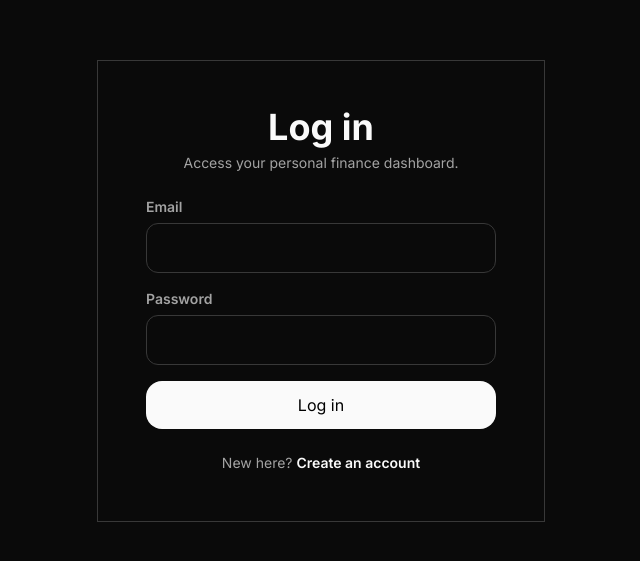
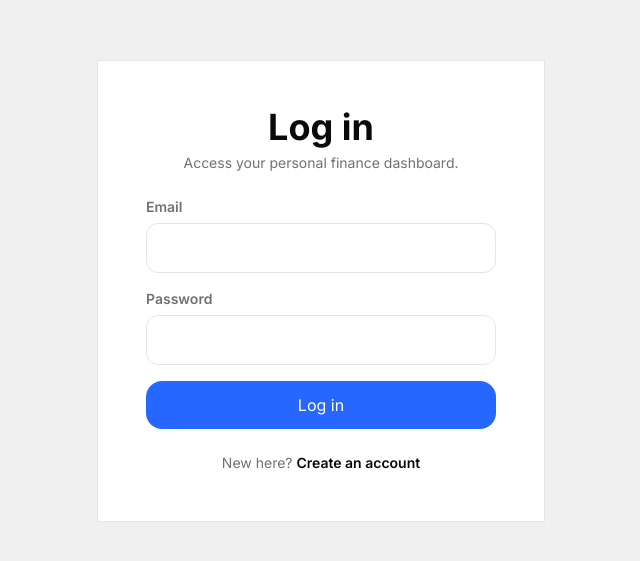
Before and after one commit to The-BlackShadoww/PF, a Next.js app in the folder frontend/: page /login in a window 1280 px wide. Shown: the part 109-670 px from the top of the page, without its empty margins (319-959 px from the left). Built offline with nearby package versions, Linux system fonts and the light colour scheme; no server answers.

Commit message:
style: enhance global styles and layout components to support dark mode; implement theme switching functionality and improve color contrast for better accessibility and readability

```diff
--- a/frontend/src/app/globals.css
+++ b/frontend/src/app/globals.css
@@ -2,58 +2,329 @@
 @import "tailwindcss";
 
 :root {
-  color-scheme: dark;
-  --color-text-primary: #fafafa;
-  --color-text-secondary: #a3a3a3;
-  --color-text-tertiary: #ffffff;
-  --color-surface-base: #000000;
-  --color-surface-muted: #272727;
-  --color-surface-raised: #0a0a0a;
-  --color-border-default: #383838;
-  --color-focus: #2667ff;
-  --radius-sm: 10px;
-  --radius-md: 12px;
-  --radius-lg: 16px;
+  color-scheme: light;
+  --brand-light: #0466c8;
+  --brand-dark: #0353a4;
+  --background: #fff;
+  --foreground: #0a0a0a;
+  --card: #fff;
+  --card-foreground: #0a0a0a;
+  --popover: #fff;
+  --popover-foreground: #0a0a0a;
+  --primary: #292929;
+  --primary-foreground: #fafafa;
+  --secondary: #fafafa;
+  --secondary-foreground: #5a5a5a;
+  --muted: #f0f0f0;
+  --muted-foreground: #717171;
+  --accent: #f5f5f5;
+  --accent-foreground: #0070f7;
+  --destructive: #e7000b;
+  --destructive-foreground: #f5f5f5;
+  --border: #e5e5e5;
+  --input: #e5e5e5;
+  --ring: #a1a1a1;
+  --chart-1: #737373;
+  --chart-2: #737373;
+  --chart-3: #737373;
+  --chart-4: #737373;
+  --chart-5: #737373;
+  --sidebar: #fafafa;
+  --sidebar-foreground: #0a0a0a;
+  --sidebar-primary: #171717;
+  --sidebar-primary-foreground: #fafafa;
+  --sidebar-accent: #f5f5f5;
+  --sidebar-accent-foreground: #171717;
+  --sidebar-border: #e5e5e5;
+  --sidebar-ring: #a1a1a1;
+  --primary-color: #2667ff;
+  --secondary-color: #3f8efc;
+  --tertiary-color: #2176ff;
+  --shadow-button:
+    0 0 0 1px #0000000f, 0 1px 2px -1px #0000000f, 0 2px 4px #0000000a;
+  --radius: 0.75rem;
+  --ease-out: cubic-bezier(0, 0, 0.2, 1);
 }
 
-* { box-sizing: border-box; }
-html, body { min-height: 100%; }
-body { margin: 0; background: var(--color-surface-base); color: var(--color-text-primary); font-family: Inter, sans-serif; font-size: 16px; font-weight: 400; line-height: 24px; -webkit-font-smoothing: antialiased; }
-a { color: inherit; text-decoration: none; }
-button, input, select, textarea { font: inherit; -webkit-tap-highlight-color: transparent; }
-::selection { color: #000; background: var(--color-text-primary); }
+.dark {
+  color-scheme: dark;
+  --background: #0a0a0a;
+  --foreground: #fafafa;
+  --card: #191919;
+  --card-foreground: #fafafa;
+  --popover: #262626;
+  --popover-foreground: #fafafa;
+  --primary: #737373;
+  --primary-foreground: #fafafa;
+  --secondary: #262626;
+  --secondary-foreground: #fafafa;
+  --muted: #262626;
+  --muted-foreground: #a1a1a1;
+  --accent: #404040;
+  --accent-foreground: #fafafa;
+  --destructive: #ff6467;
+  --destructive-foreground: #262626;
+  --border: #383838;
+  --input: #525252;
+  --ring: #737373;
+  --sidebar: #171717;
+  --sidebar-foreground: #fafafa;
+  --sidebar-primary: #fafafa;
+  --sidebar-primary-foreground: #171717;
+  --sidebar-accent: #262626;
+  --sidebar-accent-foreground: #fafafa;
+  --sidebar-border: #fff;
+  --sidebar-ring: #525252;
+}
 
-/* Focus is intentionally consistent across all interactive controls. */
-:focus-visible { outline: 2px solid var(--color-focus) !important; outline-offset: 2px; }
-button:disabled { cursor: not-allowed; }
-input, select, textarea { min-height: 42px; border: 1px solid var(--color-border-default) !important; border-radius: var(--radius-sm) !important; background: var(--color-surface-raised) !important; color: var(--color-text-primary) !important; }
-input::placeholder, textarea::placeholder { color: var(--color-text-secondary); opacity: 1; }
+* {
+  box-sizing: border-box;
+}
+html,
+body {
+  min-height: 100%;
+}
+body {
+  margin: 0;
+  background: var(--background);
+  color: var(--foreground);
+  font-family: Inter, sans-serif;
+  font-size: 16px;
+  font-weight: 400;
+  line-height: 24px;
+  -webkit-font-smoothing: antialiased;
+}
+a {
+  color: inherit;
+  text-decoration: none;
+}
+button,
+input,
+select,
+textarea {
+  font: inherit;
+  -webkit-tap-highlight-color: transparent;
+}
+button,
+a {
+  transition:
+    color 150ms var(--ease-out),
+    background-color 150ms var(--ease-out),
+    border-color 150ms var(--ease-out),
+    box-shadow 150ms var(--ease-out),
+    transform 150ms var(--ease-out);
+}
+::selection {
+  color: #fff;
+  background: var(--primary-color);
+}
+:focus-visible {
+  outline: 2px solid var(--ring) !important;
+  outline-offset: 2px;
+}
+button:disabled {
+  cursor: not-allowed;
+}
 
-/* Compatibility layer: maps the existing application utilities onto the Acebuilder semantic tokens. */
-.bg-white, .bg-\[\#f4f4f4\], .bg-\[\#e8ebe6\] { background-color: var(--color-surface-raised) !important; }
-.bg-\[\#e2f6d5\] { background-color: var(--color-surface-muted) !important; }
-.bg-\[\#0e0f0c\], .bg-\[\#161616\] { background-color: var(--color-surface-base) !important; }
-.bg-\[\#9fe870\] { background-color: var(--color-text-primary) !important; }
-.bg-\[\#cdffad\] { background-color: #d4d4d4 !important; }
-.bg-\[\#9fe870\].text-\[\#0e0f0c\], .bg-\[\#9fe870\].text-\[\#161616\], .bg-\[\#cdffad\].text-\[\#0e0f0c\] { color: #000 !important; }
-.bg-\[\#320707\] { background-color: #3b1111 !important; }
-.bg-\[\#0f62fe\] { background-color: var(--color-focus) !important; }
-.text-\[\#0e0f0c\], .text-\[\#161616\], .text-\[\#0f62fe\] { color: var(--color-text-primary) !important; }
-.text-\[\#454745\], .text-\[\#525252\], .text-\[\#868685\], .text-\[\#8c8c8c\] { color: var(--color-text-secondary) !important; }
-.text-\[\#054d28\], .text-\[\#2ead4b\] { color: #86efac !important; }
-.text-\[\#a7000d\], .text-\[\#d03238\] { color: #fca5a5 !important; }
-.border-\[\#0e0f0c\], .border-\[\#161616\], .border-\[\#393939\], .border-\[\#e0e0e0\], .border-\[\#e8ebe6\], .border-\[\#cfd4ca\], .border-\[\#868685\], .border-\[\#8c8c8c\] { border-color: var(--color-border-default) !important; }
-.divide-\[\#e8ebe6\] > :not(:last-child) { border-color: var(--color-border-default) !important; }
-.hover\:bg-\[\#e8ebe6\]:hover, .hover\:bg-\[\#e2f6d5\]:hover { background-color: var(--color-surface-muted) !important; }
-.hover\:text-\[\#0e0f0c\]:hover, .hover\:text-\[\#161616\]:hover, .hover\:text-\[\#454745\]:hover { color: var(--color-text-primary) !important; }
-.text-gray-900, .text-gray-800, .text-gray-700, .text-gray-600, .text-gray-500, .text-gray-400 { color: var(--color-text-secondary) !important; }
-.bg-gray-100, .bg-gray-50, .bg-gray-200 { background-color: var(--color-surface-muted) !important; }
-.border-gray-100, .border-gray-200, .border-gray-300 { border-color: var(--color-border-default) !important; }
+input,
+select,
+textarea {
+  min-height: 42px;
+  border: 1px solid var(--border) !important;
+  border-radius: 10px !important;
+  background: var(--background) !important;
+  color: var(--foreground) !important;
+  transition:
+    border-color 150ms var(--ease-out),
+    box-shadow 150ms var(--ease-out);
+}
+input::placeholder,
+textarea::placeholder {
+  color: var(--muted-foreground);
+  opacity: 1;
+}
+input:hover,
+select:hover,
+textarea:hover {
+  border-color: var(--ring) !important;
+}
+input:focus,
+select:focus,
+textarea:focus {
+  border-color: var(--ring) !important;
+  box-shadow: 0 0 0 3px rgb(38 103 255 / 14%) !important;
+  outline: 0;
+}
 
-.rounded-3xl { border-radius: var(--radius-lg) !important; }
-.rounded-2xl, .rounded-xl { border-radius: var(--radius-md) !important; }
-.rounded-lg { border-radius: var(--radius-sm) !important; }
-.rounded-full { border-radius: 9999px !important; }
-.shadow-xl { box-shadow: 0 12px 48px -8px rgba(0,0,0,.55) !important; }
-table { color: var(--color-text-secondary); }
-thead { color: var(--color-text-primary); }
+/* Acebuilder-style compatibility layer for the existing feature components. */
+.bg-white {
+  background-color: var(--card) !important;
+}
+.bg-\[\#f4f4f4\],
+.bg-\[\#e8ebe6\] {
+  background-color: var(--muted) !important;
+}
+.bg-\[\#e2f6d5\] {
+  background-color: #eff6ff !important;
+}
+.bg-\[\#0e0f0c\],
+.bg-\[\#161616\] {
+  background-color: #0a0a0a !important;
+}
+.bg-\[\#9fe870\] {
+  background-color: var(--primary-color) !important;
+}
+.bg-\[\#cdffad\] {
+  background-color: var(--brand-light) !important;
+}
+.bg-\[\#320707\] {
+  background-color: #e7000b !important;
+}
+.bg-\[\#0f62fe\] {
+  background-color: var(--primary-color) !important;
+}
+.text-\[\#0e0f0c\],
+.text-\[\#161616\],
+.text-\[\#0f62fe\] {
+  color: var(--foreground) !important;
+}
+.text-\[\#454745\],
+.text-\[\#525252\],
+.text-\[\#868685\],
+.text-\[\#8c8c8c\] {
+  color: var(--muted-foreground) !important;
+}
+.text-\[\#054d28\],
+.text-\[\#2ead4b\] {
+  color: #00875a !important;
+}
+.text-\[\#a7000d\],
+.text-\[\#d03238\] {
+  color: #d70015 !important;
+}
+.border-\[\#0e0f0c\],
+.border-\[\#161616\],
+.border-\[\#393939\],
+.border-\[\#e0e0e0\],
+.border-\[\#e8ebe6\],
+.border-\[\#cfd4ca\],
+.border-\[\#868685\],
+.border-\[\#8c8c8c\] {
+  border-color: var(--border) !important;
+}
+.divide-\[\#e8ebe6\] > :not(:last-child) {
+  border-color: var(--border) !important;
+}
+.hover\:bg-\[\#e8ebe6\]:hover,
+.hover\:bg-\[\#e2f6d5\]:hover {
+  background-color: #f5f5f5 !important;
+}
+.hover\:text-\[\#0e0f0c\]:hover,
+.hover\:text-\[\#161616\]:hover,
+.hover\:text-\[\#454745\]:hover {
+  color: var(--foreground) !important;
+}
+.bg-\[\#9fe870\].text-\[\#0e0f0c\],
+.bg-\[\#9fe870\].text-\[\#161616\],
+.bg-\[\#cdffad\].text-\[\#0e0f0c\] {
+  color: #fff !important;
+}
+.text-gray-900,
+.text-gray-800,
+.text-gray-700,
+.text-gray-600,
+.text-gray-500,
+.text-gray-400 {
+  color: var(--muted-foreground) !important;
+}
+.bg-gray-100,
+.bg-gray-50,
+.bg-gray-200 {
+  background-color: var(--muted) !important;
+}
+.border-gray-100,
+.border-gray-200,
+.border-gray-300 {
+  border-color: var(--border) !important;
+}
+
+.rounded-3xl {
+  border-radius: 16px !important;
+}
+.rounded-2xl,
+.rounded-xl {
+  border-radius: var(--radius) !important;
+}
+.rounded-lg {
+  border-radius: 10px !important;
+}
+.rounded-full {
+  border-radius: 9999px !important;
+}
+.bg-white.rounded-3xl,
+.bg-white.rounded-2xl,
+.bg-white.rounded-xl {
+  border: 1px solid var(--border);
+  box-shadow: 0 1px 2px rgb(0 0 0 / 4%);
+}
+
+/* The reference uses subtle spatial feedback rather than decorative motion. */
+@media (prefers-reduced-motion: no-preference) {
+  .bg-white.rounded-3xl:hover,
+  .bg-white.rounded-2xl:hover {
+    transform: translateY(-2px);
+    box-shadow: 0 12px 24px -16px rgb(10 10 10 / 25%);
+  }
+  .bg-\[\#9fe870\]:not(:disabled):hover {
+    transform: translateY(-1px);
+    box-shadow: 0 8px 16px -8px rgb(38 103 255 / 60%);
+  }
+  .animate-pulse {
+    animation-duration: 1.5s;
+  }
+}
+
+@keyframes ace-marquee {
+  from {
+    transform: translateX(0);
+  }
+  to {
+    transform: translateX(-50%);
+  }
+}
+
+@keyframes ace-marquee-reverse {
+  from {
+    transform: translateX(-50%);
+  }
+  to {
+    transform: translateX(0);
+  }
+}
+
+.animate-ace-marquee {
+  animation-name: ace-marquee;
+  animation-timing-function: linear;
+  animation-iteration-count: infinite;
+}
+
+.animate-ace-marquee-reverse {
+  animation-name: ace-marquee-reverse;
+  animation-timing-function: linear;
+  animation-iteration-count: infinite;
+}
+
+.hide-scrollbar {
+  -ms-overflow-style: none;
+  scrollbar-width: none;
+}
+.hide-scrollbar::-webkit-scrollbar {
+  display: none;
+}
+
+table {
+  color: var(--muted-foreground);
+}
+thead {
+  color: var(--foreground);
+}
--- a/frontend/src/app/layout.tsx
+++ b/frontend/src/app/layout.tsx
@@ -16,7 +16,12 @@ type RootLayoutProps = {
 
 export default function RootLayout({ children }: RootLayoutProps) {
   return (
-    <html lang="en">
+    <html lang="en" suppressHydrationWarning>
+      <script
+        dangerouslySetInnerHTML={{
+          __html: `(() => { try { const saved = localStorage.getItem("theme"); const theme = saved === "dark" || saved === "light" ? saved : (matchMedia("(prefers-color-scheme: dark)").matches ? "dark" : "light"); document.documentElement.classList.toggle("dark", theme === "dark"); } catch {} })();`,
+        }}
+      />
       <body>
         <Providers>{children}</Providers>
       </body>
--- a/frontend/src/components/layouts/PageHeader.tsx
+++ b/frontend/src/components/layouts/PageHeader.tsx
@@ -5,12 +5,12 @@ type PageHeaderProps = {
 
 export function PageHeader({ title, description }: PageHeaderProps) {
   return (
-    <header className="border-b border-[#383838] pb-6">
-      <h1 className="text-3xl font-semibold leading-tight tracking-tight text-[#fafafa] md:text-4xl">
+    <header className="border-b border-[var(--border)] pb-6">
+      <h1 className="text-3xl font-semibold leading-tight tracking-tight text-[var(--foreground)] md:text-4xl">
         {title}
       </h1>
       {description ? (
-        <p className="mt-3 max-w-2xl text-sm leading-6 text-[#a3a3a3]">{description}</p>
+        <p className="mt-3 max-w-2xl text-sm leading-6 text-[var(--muted-foreground)]">{description}</p>
       ) : null}
     </header>
   );
```
Also changed, not shown: frontend/src/app/(app)/layout.tsx (+4 -4 lines), frontend/src/components/layouts/Sidebar.tsx (+29 -12 lines).
